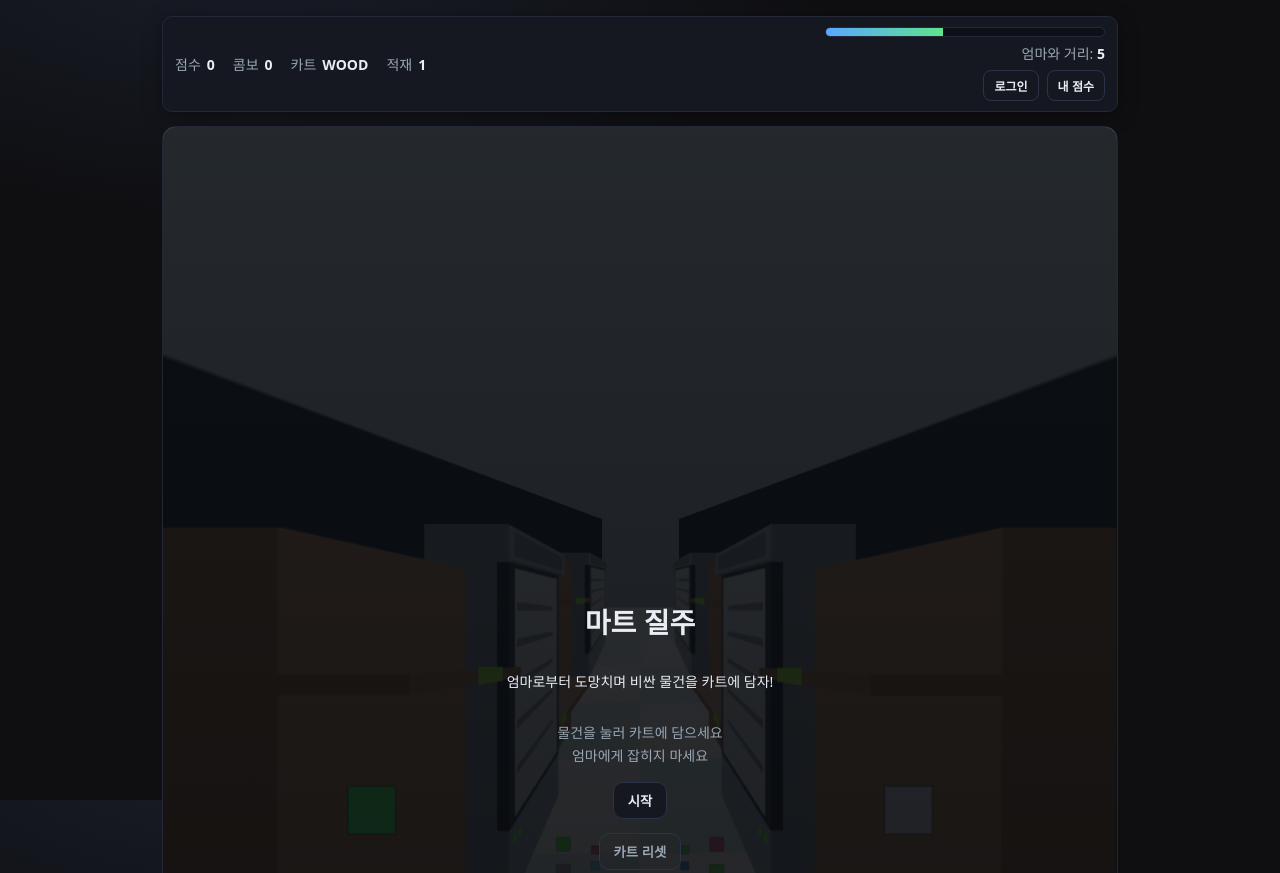
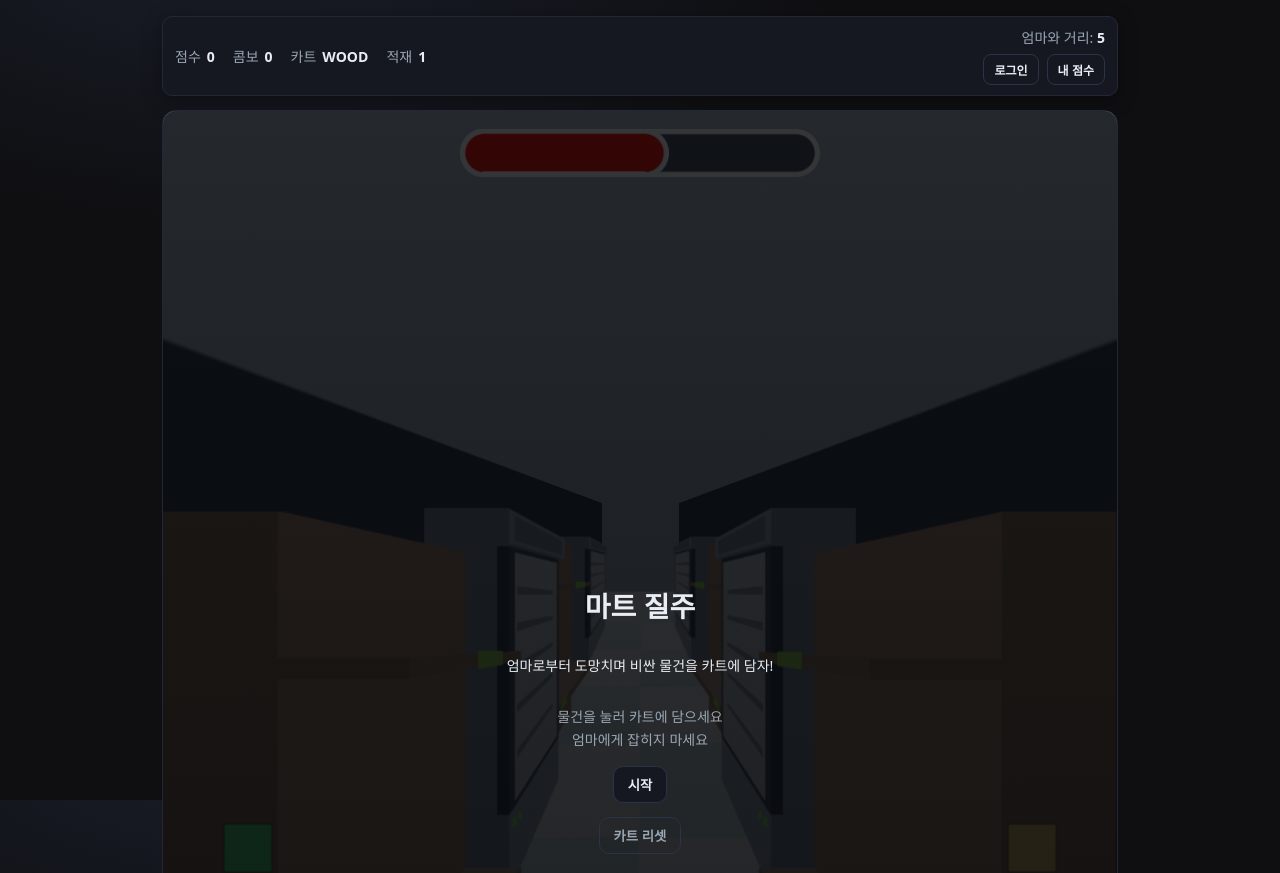
Before and after one commit to nadajinny/The-Useless-Store, a plain HTML site: page index.html in a window 1280 px wide. Shown: the top 873 px of the page. Drawn offline with Linux system fonts and the light colour scheme.

Commit message:
게이지바 설정

```diff
--- a/index.html
+++ b/index.html
@@ -16,9 +16,6 @@
           <div class="hud-item"><span>적재</span><strong id="capacity">0</strong></div>
         </div>
         <div class="hud-right">
-          <div class="gap-bar">
-            <div class="gap-fill" id="gapFill"></div>
-          </div>
           <div class="gap-label">엄마와 거리: <strong id="gapText">5</strong></div>
           <div class="auth-controls">
             <span id="userEmail" class="muted"></span>
@@ -31,6 +28,20 @@
 
       <div id="game" class="danger-0">
         <canvas id="canvas" width="800" height="1020"></canvas>
+        <div id="gameGauge" class="game-gauge">
+          <div class="gauge-layer gauge-blank">
+            <span class="segment left"></span>
+            <span class="segment mid"></span>
+            <span class="segment right"></span>
+          </div>
+          <div class="gauge-layer gauge-fill" id="gameGaugeFill">
+            <div class="gauge-fill-content">
+              <span class="segment left"></span>
+              <span class="segment mid"></span>
+              <span class="segment right"></span>
+            </div>
+          </div>
+        </div>
         <div id="speech" class="hidden">
           <div class="bubble">거기 서! 그거 당장 빼! 💢</div>
         </div>
--- a/main.js
+++ b/main.js
@@ -4,22 +4,24 @@
   const HEIGHT = 1020;
 
   // Config
-  const MOM_BASE_SPEED = 0.35;
-  const KID_BASE_SPEED = 0.58;
+  const MOM_BASE_SPEED = 0.45;
+  const KID_BASE_SPEED = 0.9;
   const START_DISTANCE = 5;
   const MIN_DISTANCE = 0;
   const WARNING_DISTANCE = 2;
 
-  const CAMERA_SPEED_BASE = 0.48;
-  const CAMERA_SPEED_VOLUME_FACTOR = 0.085;
-  const CAMERA_SPEED_MIN = 0.32;
-  const CAMERA_SPEED_MAX = 1.05;
-  const CAMERA_SPEED_EASING = 0.12;
-  const CAMERA_SPEED_DECAY = 0.4;
+  const CAMERA_SPEED_BASE = 0.9;
+  const CAMERA_SPEED_VOLUME_FACTOR = 0.12;
+  const CAMERA_SPEED_MIN = 0.6;
+  const CAMERA_SPEED_MAX = 1.6;
+  const CAMERA_SPEED_EASING = 0.18;
+  const CAMERA_SPEED_DECAY = 0.55;
+  const FRIDGE_FRONT_SPEED_MULT = 1.35;
+  const FRIDGE_AUTO_SPEED_MULT = 2.1;
 
 
   // Shelf/3D config
-  const LEVELS_PER_SIDE = 3;    // left: 3 levels, right: 3 levels (total 6 slots)
+  const LEVELS_PER_SIDE = 2;    // left: 2 levels, right: 2 levels (total 4 slots)
   const SHELF_GAP = 10;          // distance between bays (world units)
   const SHELF_FLOOR_GAP = 80;
   const FOV = 400;              // pseudo perspective focal length
@@ -39,7 +41,7 @@
   const comboEl = document.getElementById('combo');
   const cartTierEl = document.getElementById('cartTier');
   const capacityEl = document.getElementById('capacity');
-  const gapFillEl = document.getElementById('gapFill');
+  const gameGaugeFillEl = document.getElementById('gameGaugeFill');
   const gapTextEl = document.getElementById('gapText');
   const startScreen = document.getElementById('startScreen');
   const gameOver = document.getElementById('gameOver');
@@ -265,7 +267,52 @@
     const size = ITEM_BASE_SIZE * scale;
     const x = sx - size / 2;
     const y = yBoard - 10 * scale;
-    return { x, y, w: size, h: size };
+    let rect = { x, y, w: size, h: size };
+
+    if (state && state.shelves && state.shelfIndex != null) {
+      const frontShelf = state.shelves[state.shelfIndex];
+      if (frontShelf && state.furniture && state.furniture.length) {
+        const frontZ = frontShelf.z - state.cameraZ;
+        const deltaZ = Math.abs(frontZ - shelfZ);
+        const alignRange = 6;
+        const alignT = clamp(1 - deltaZ / alignRange, 0, 1);
+        if (alignT > 0 && currentFrontFurnitureType() === 'bookshelf') {
+          const frontLayer = state.furniture[0];
+          const placement = computeFurniturePlacement(frontLayer);
+          if (placement) {
+            const baseRect = item.side === 'L' ? placement.left : placement.right;
+            if (baseRect) {
+              if (item.level >= 2) return null;
+              const edgeRatio = BOX_EDGE_OFFSET_RATIO;
+              const floorRatios = BOX_FLOOR_OFFSET_RATIOS;
+              const floorRatio = floorRatios[item.level] != null ? floorRatios[item.level] : floorRatios[0];
+              const targetSize = ITEM_BASE_SIZE * scale;
+              const floorY = baseRect.y + baseRect.h;
+              const desiredX = item.side === 'L'
+                  ? (baseRect.x + baseRect.w * edgeRatio)
+                  : (baseRect.x + baseRect.w - baseRect.w * edgeRatio - targetSize);
+              const clampedX = clamp(desiredX, baseRect.x, baseRect.x + baseRect.w - targetSize);
+              const desiredY = floorY - targetSize - baseRect.h * floorRatio;
+              const clampedY = clamp(desiredY, baseRect.y, floorY - targetSize);
+              const targetRect = {
+                x: clampedX,
+                y: clampedY,
+                w: targetSize,
+                h: targetSize,
+              };
+              rect = {
+                x: lerp(rect.x, targetRect.x, alignT),
+                y: lerp(rect.y, targetRect.y, alignT),
+                w: lerp(rect.w, targetRect.w, alignT),
+                h: lerp(rect.h, targetRect.h, alignT),
+              };
+            }
+          }
+        }
+      }
+    }
+
+    return rect;
   }
 
   // Item OOP model
@@ -289,6 +336,7 @@
     }
     draw(ctx, z){
       const rect = computeItemRect(z, this);
+      if (!rect) return;
       const { scale } = computeShelfGeom(z);
       this.type.draw(ctx, rect, scale);
     }
@@ -321,6 +369,11 @@
     bookshelf: { width: 129, height: 290, fill: '#b0793a', stroke: '#70421c', highlight: 'rgba(255,230,180,0.24)' },
     fridge:    { width: 112, height: 302, fill: '#e4ecf6', stroke: '#9aa9ba', highlight: 'rgba(255,255,255,0.28)' },
   };
+  const BOX_EDGE_OFFSET_RATIO = 57 / FURNITURE_CANONICAL.width;
+  const BOX_FLOOR_OFFSET_RATIOS = [
+    120 / FURNITURE_CANONICAL.height,
+    241 / FURNITURE_CANONICAL.height,
+  ];
   const FURNITURE_PROFILES = {
     bookshelf: [
       { y: 0, width: 129, height: 290, edge: 0 },
@@ -371,6 +424,11 @@
       height: Math.max(12, last.height + (last.height - before.height) * t),
       edge: Math.max(0, last.edge + (last.edge - before.edge) * t),
     };
+  }
+
+  function currentFrontFurnitureType(){
+    if (!state || !state.furniture || !state.furniture.length) return 'bookshelf';
+    return state.furniture[0].type || 'bookshelf';
   }
 
   function computeFurniturePlacement(layer) {
@@ -579,8 +637,11 @@
     // Show only cart capacity (size limit)
     capacityEl.textContent = `${state.capacity}`;
     const maxGap = 12; // for bar scaling only
-    const p = clamp(state.momGap / maxGap, 0, 1);
-    gapFillEl.style.width = `${Math.round(p * 100)}%`;
+    const gapRatio = clamp(state.momGap / maxGap, 0, 1);
+    const fillRatio = 1 - gapRatio;
+    if (gameGaugeFillEl) {
+      gameGaugeFillEl.style.width = `${Math.round(fillRatio * 100)}%`;
+    }
     gapTextEl.textContent = String(Math.max(0, Math.ceil(state.momGap)));
     // Danger overlay intensifies when gap <= 2
     const dangerAlpha = clamp(1 - (state.momGap / 2), 0, 1);
@@ -631,6 +692,9 @@
     const cx = WIDTH/2;
     const cy = HEIGHT * 0.65; // horizon-ish baseline
 
+    const frontFurnitureType = currentFrontFurnitureType();
+    const canDrawShelfItems = frontFurnitureType !== 'fridge';
+
     // ground fade
     const grd = ctx.createLinearGradient(0, cy-200, 0, HEIGHT);
     grd.addColorStop(0, 'rgba(255,255,255,0.04)');
@@ -645,6 +709,7 @@
       const z = shelf.z - state.cameraZ;
       if (z < -0.001) continue;
       const { scale } = computeShelfGeom(z);
+      const isFrontShelf = i === state.shelfIndex;
 
       // Compute left/right shelf rectangles (endless feel)
       // geometry computed in computeShelfGeom
@@ -654,9 +719,11 @@
       ctx.lineWidth = Math.max(1, 2*scale);
 
       // items per level and side
-      for (const it of shelf.items) {
-        if (it.collected) continue;
-        it.draw(ctx, z);
+      if (canDrawShelfItems && isFrontShelf) {
+        for (const it of shelf.items) {
+          if (it.collected) continue;
+          it.draw(ctx, z);
+        }
       }
     }
 
@@ -685,6 +752,7 @@
           }
           const dummy = { side: tr.side, level: tr.level };
           const rect = computeItemRect(z, dummy);
+          if (!rect) continue;
           const { scale } = computeShelfGeom(z);
           tr.type.draw(ctx, rect, scale);
           if (rect.y <= HEIGHT + 80) {
@@ -796,6 +864,7 @@
   // Click-to-pick and advance
   canvas.addEventListener('click', (e) => {
     if (!state || state.over) return;
+    if (currentFrontFurnitureType() === 'fridge') return;
     const rect = canvas.getBoundingClientRect();
     const scaleX = canvas.width / rect.width;
     const scaleY = canvas.height / rect.height;
@@ -813,6 +882,10 @@
     for (const it of shelf.items) {
       if (it.collected) continue;
       const r = computeItemRect(z, it);
+      if (!r) {
+        it.collected = true;
+        continue;
+      }
       if (it === picked) {
         const endSize = Math.max(targetSize, r.w);
         state.transients.push({
@@ -865,6 +938,7 @@
   });
 
   function pickItemUnderCursor(x, y){
+    if (currentFrontFurnitureType() === 'fridge') return null;
     const shelf = state.shelves[state.shelfIndex];
     if (!shelf) return null;
     const z = shelf.z - state.cameraZ;
@@ -872,6 +946,7 @@
     for (const it of shelf.items) {
       if (it.collected) continue;
       const r = computeItemRect(z, it);
+      if (!r) continue;
       if (x >= r.x && x <= r.x + r.w && y >= r.y && y <= r.y + r.h) {
         return it;
       }
@@ -879,26 +954,38 @@
     return null;
   }
 
-  function tweenToNextShelf(){
+  function tweenToNextShelf({ auto = false, speedMultiplier = null } = {}){
     const startZ = state.cameraZ;
     const endZ = (state.shelfIndex+1) * SHELF_GAP;
     const t0 = performance.now();
-    const speed = clamp(state.speedModifier, CAMERA_SPEED_MIN, CAMERA_SPEED_MAX);
     prepareFurnitureAdvance(state);
+    const frontType = currentFrontFurnitureType();
+    const baseSpeed = clamp(state.speedModifier, CAMERA_SPEED_MIN, CAMERA_SPEED_MAX);
+    const typeMultiplier = frontType === 'fridge' ? FRIDGE_FRONT_SPEED_MULT : 1;
+    const effectiveSpeed = baseSpeed * (speedMultiplier || 1) * typeMultiplier;
+    const tweenSpeed = Math.max(CAMERA_SPEED_MIN, Math.min(CAMERA_SPEED_MAX * 2, effectiveSpeed));
     function step(t){
       if (!state.running) return;
-      const p = Math.min(1, (t - t0) * KID_BASE_SPEED * speed * 0.001);
-      const eased = easeOutCubic(p);
-      state.cameraZ = lerp(startZ, endZ, eased);
-      applyFurnitureTween(state, eased);
-      drawScene(0);
-      if (p < 1) requestAnimationFrame(step);
-      else {
+      const p = Math.min(1, (t - t0) * KID_BASE_SPEED * tweenSpeed * 0.001);
+      const progress = p;
+      state.cameraZ = lerp(startZ, endZ, progress);
+      applyFurnitureTween(state, progress);
+      if (p >= 1) {
         state.shelfIndex++;
         ensureShelfAhead();
+        applyFurnitureTween(state, 1);
+        const nextFront = currentFrontFurnitureType();
+        if (nextFront === 'fridge' && state.running) {
+          tweenToNextShelf({ auto: true, speedMultiplier: FRIDGE_AUTO_SPEED_MULT });
+          return;
+        }
+        drawScene(0);
+        return;
       }
+      drawScene(0);
+      requestAnimationFrame(step);
     }
-    requestAnimationFrame(step);
+    step(performance.now());
   }
 
   // Bootstrap
--- a/style.css
+++ b/style.css
@@ -28,9 +28,50 @@ body {
 .hud-item { color: var(--muted); }
 .hud-item strong { margin-left: 6px; color: var(--text); }
 
-.gap-bar { width: 280px; height: 10px; background: #0d1117; border-radius: 999px; overflow: hidden; border: 1px solid #222a39; }
-.gap-fill { height: 100%; width: 50%; background: linear-gradient(90deg, var(--accent-2), var(--accent)); }
-.gap-label { margin-top: 6px; color: var(--muted); text-align: right; }
+.gauge-layer {
+  position: absolute;
+  inset: 0;
+  display: flex;
+  align-items: stretch;
+  pointer-events: none;
+}
+.gauge-layer .segment {
+  display: block;
+  height: 100%;
+  background-repeat: no-repeat;
+  background-size: 100% 100%;
+}
+.gauge-layer .segment.mid {
+  flex: 1 1 auto;
+  background-repeat: repeat-x;
+  background-size: auto 100%;
+}
+.gauge-blank .segment.left,
+.gauge-fill .segment.left {
+  width: calc(var(--gauge-height) * (48 / 102));
+}
+.gauge-blank .segment.right,
+.gauge-fill .segment.right {
+  width: calc(var(--gauge-height) * (48 / 102));
+}
+.gauge-blank .segment.left { background-image: url('assets/images/blank_left.png'); }
+.gauge-blank .segment.mid { background-image: url('assets/images/blank_bar.png'); }
+.gauge-blank .segment.right { background-image: url('assets/images/blank_right.png'); }
+.gauge-fill {
+  width: 0;
+  overflow: hidden;
+  transition: width 180ms ease;
+}
+.gauge-fill-content {
+  display: flex;
+  align-items: stretch;
+  height: 100%;
+  width: 100%;
+}
+.gauge-fill .segment.left { background-image: url('assets/images/fill_left.png'); }
+.gauge-fill .segment.mid { background-image: url('assets/images/fill_bar.png'); }
+.gauge-fill .segment.right { background-image: url('assets/images/fill_right.png'); }
+.gap-label { color: var(--muted); text-align: right; }
 .gap-label strong { color: var(--text); }
 
 #game {
@@ -55,6 +96,26 @@ canvas {
   background: radial-gradient(50% 40% at 50% 100%, rgba(255,59,59,0) 0%, rgba(255,59,59,0.15) 60%, rgba(255,59,59,0.22) 80%, rgba(255,59,59,0.28) 100%);
   opacity: 0; transition: opacity 160ms ease;
   z-index: 2;
+}
+
+#gameGauge {
+  --gauge-height: 48px;
+  position: absolute;
+  top: 18px;
+  left: 50%;
+  transform: translateX(-50%);
+  width: min(360px, 70%);
+  height: var(--gauge-height);
+  pointer-events: none;
+  z-index: 3;
+}
+
+@media (max-width: 640px) {
+  #gameGauge {
+    --gauge-height: 38px;
+    width: 82%;
+    top: 14px;
+  }
 }
 
 #speech { position: absolute; left: 0; right: 0; bottom: 10px; display: flex; justify-content: center; pointer-events: none; z-index: 3; }
@@ -99,7 +160,3 @@ button.small { padding: 6px 10px; border-radius: 8px; font-size: 12px; }
 .form input { padding: 10px 12px; border-radius: 8px; border: 1px solid #2a3348; background: #0f1420; color: var(--text); }
 .scores { list-style: none; padding: 0; margin: 8px 0 0; max-height: 220px; overflow: auto; width: min(320px, 90%); text-align: left; }
 .scores li { display: flex; justify-content: space-between; padding: 6px 0; border-bottom: 1px solid #222a39; }
-
-@media (max-width: 840px) {
-  .gap-bar { width: 180px; }
-}
```
